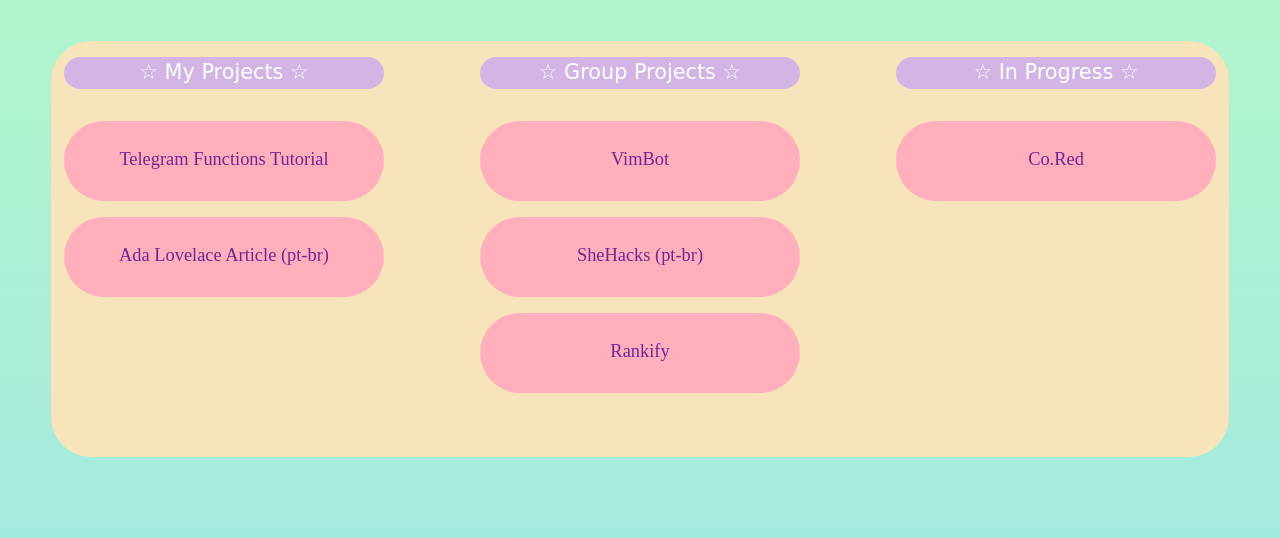
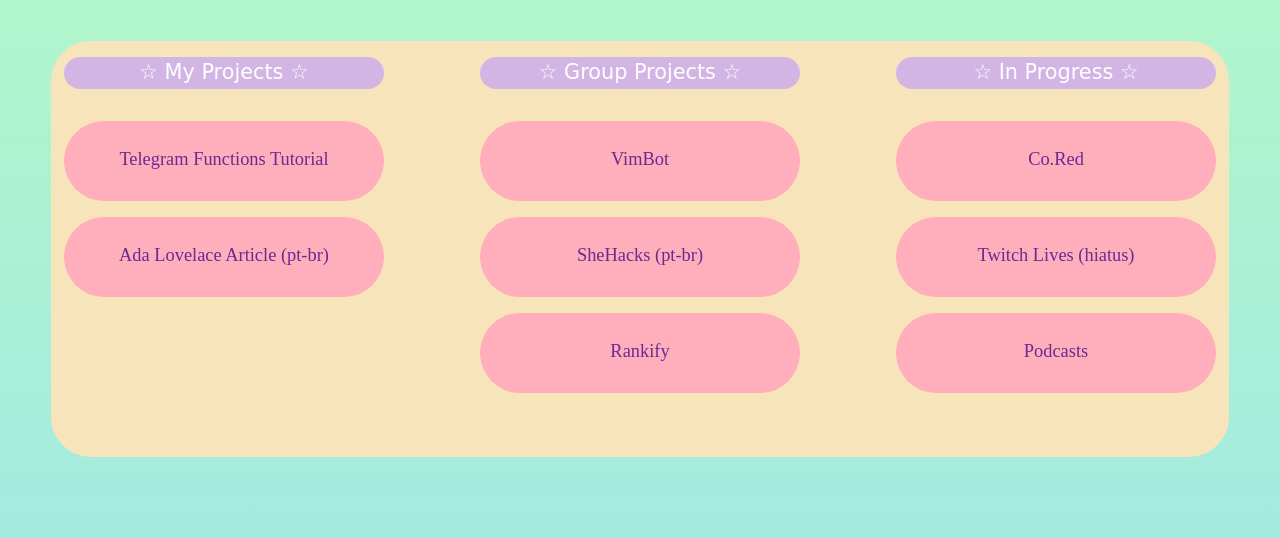
Before and after one commit to pedrohdjs/gabiusp.github.io, a plain HTML site: page docs/index.html in a window 1280 px wide. Shown: the part 102-640 px from the top of the page. Drawn offline with Linux system fonts and the light colour scheme; a web font is replaced by a local one.

Commit message:
Adding projects

```diff
--- a/docs/index.html
+++ b/docs/index.html
@@ -77,6 +77,16 @@
                         Co.Red
                     </a>
                 </div>
+                <div class="posts">
+                    <a href="https://twitch.tv/kinseiStar" target="__blank">
+                        Twitch Lives (hiatus)
+                    </a>
+                </div>
+                <div class="posts">
+                    <a href="https://anchor.fm/matheMagic" target="__blank">
+                        Podcasts
+                    </a>
+                </div>
             </div>
         </div>
     </section>
```
